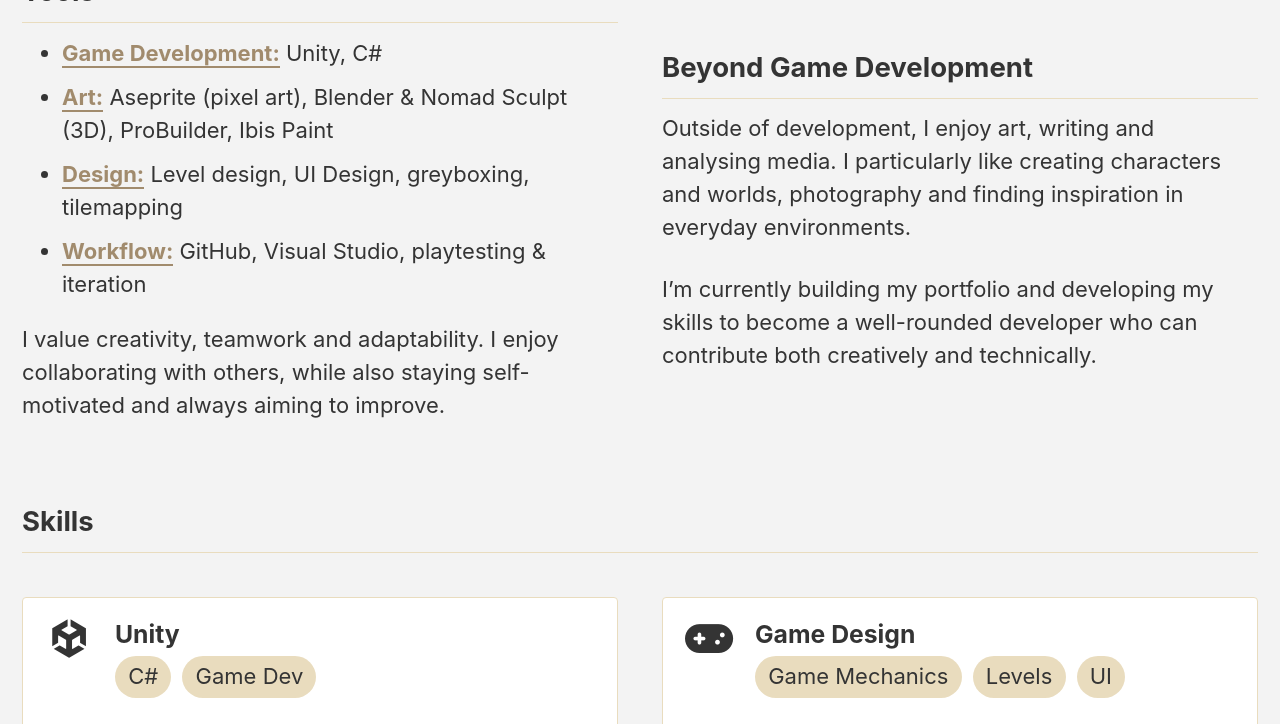
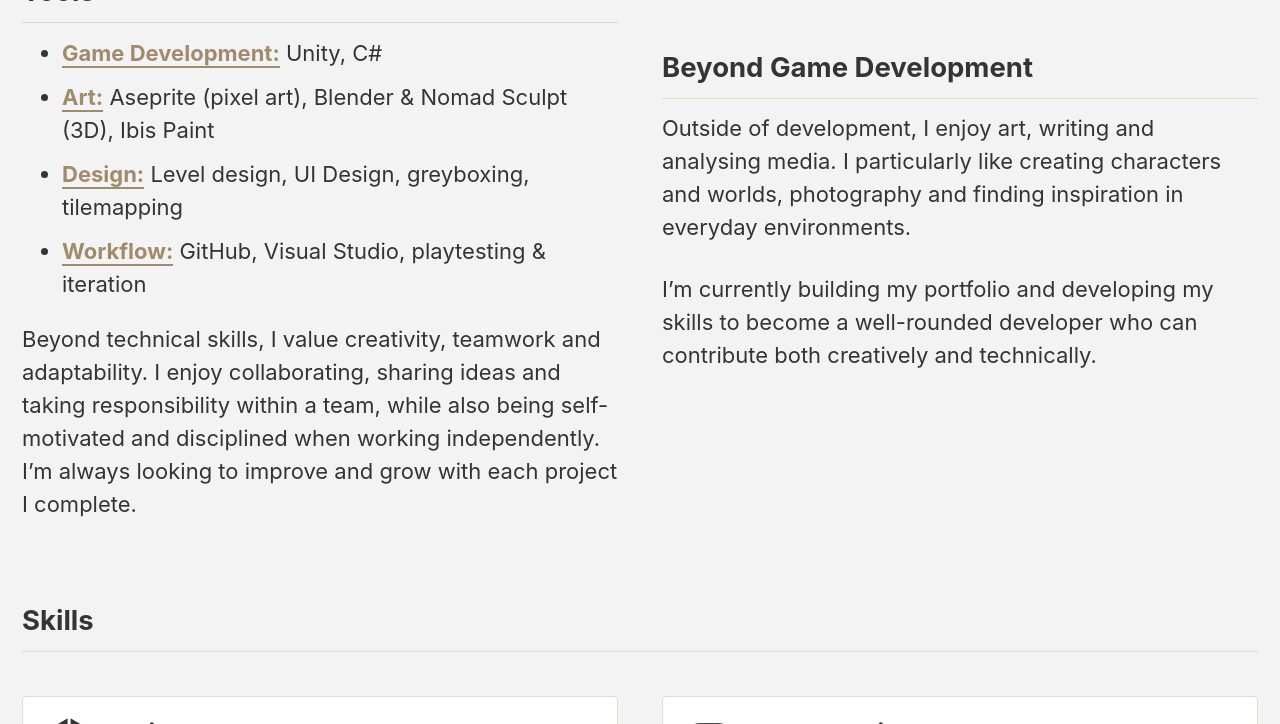
Before and after one commit to Griffsirr/Griffsirr.github.io, a Jekyll site: the page built from _pages/index.md, in a window 1280 px wide and 900 px high, scrolled down 634 px, cut to the strip 176-900 px from the top of the window. Built offline with Jekyll 4.4.1, drawn with Linux system fonts in a browser that asks for light colours.

Commit message:
Update homepage.html

```diff
--- a/_layouts/homepage.html
+++ b/_layouts/homepage.html
@@ -32,12 +32,12 @@ layout: default
   <h2>Tools</h2>
     <ul style="margin-top:0.5rem;">
       <li><strong class="skill-title">Game Development:</strong> Unity, C#</li>
-      <li><strong class="skill-title">Art:</strong> Aseprite (pixel art), Blender & Nomad Sculpt (3D), ProBuilder, Ibis Paint</li>
+      <li><strong class="skill-title">Art:</strong> Aseprite (pixel art), Blender & Nomad Sculpt (3D), Ibis Paint</li>
       <li><strong class="skill-title">Design:</strong> Level design, UI Design, greyboxing, tilemapping</li>
       <li><strong class="skill-title">Workflow:</strong> GitHub, Visual Studio, playtesting & iteration</li>
     </ul>
     <p style="margin-top:1rem;">
-      I value creativity, teamwork and adaptability. I enjoy collaborating with others, while also staying self-motivated and always aiming to improve.
+      Beyond technical skills, I value creativity, teamwork and adaptability. I enjoy collaborating, sharing ideas and taking responsibility within a team, while also being self-motivated and disciplined when working independently. I’m always looking to improve and grow with each project I complete.
     </p>
   </div>
   <!-- RIGHT: video/content area -->
```
